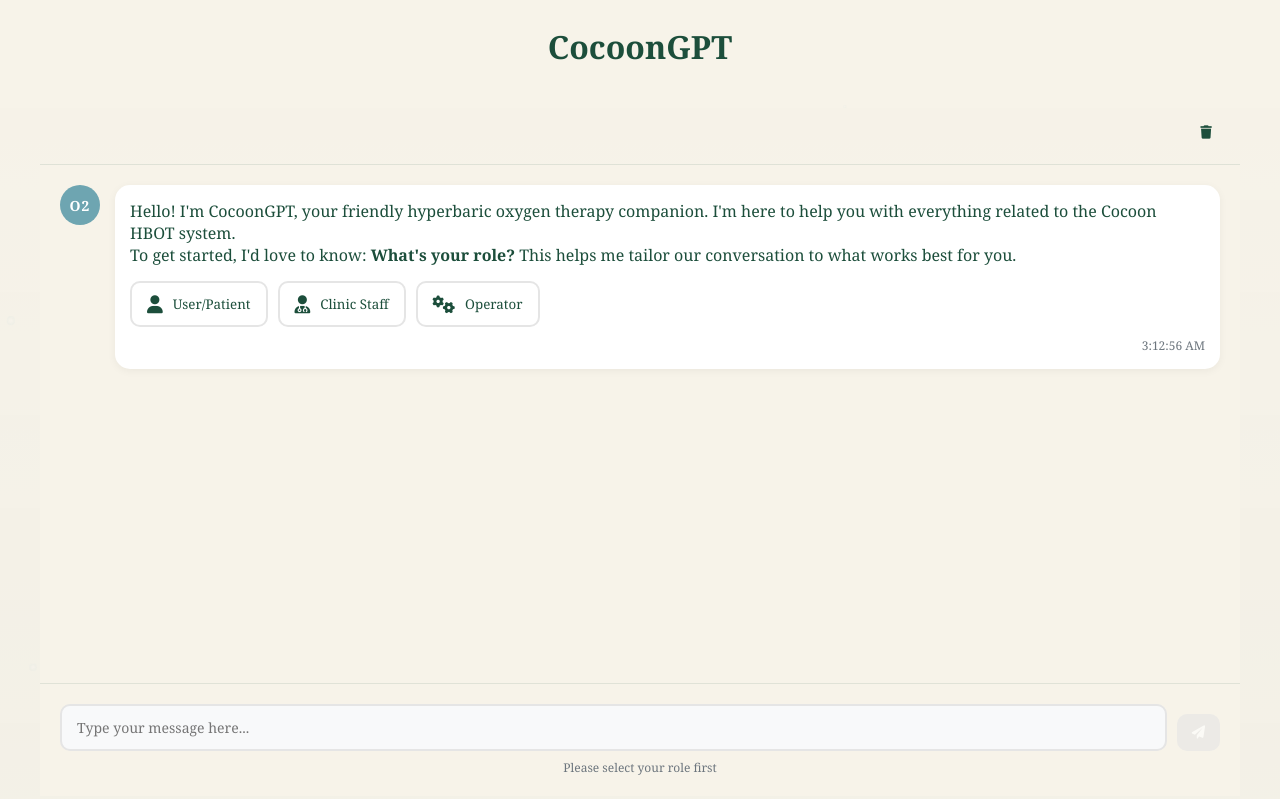
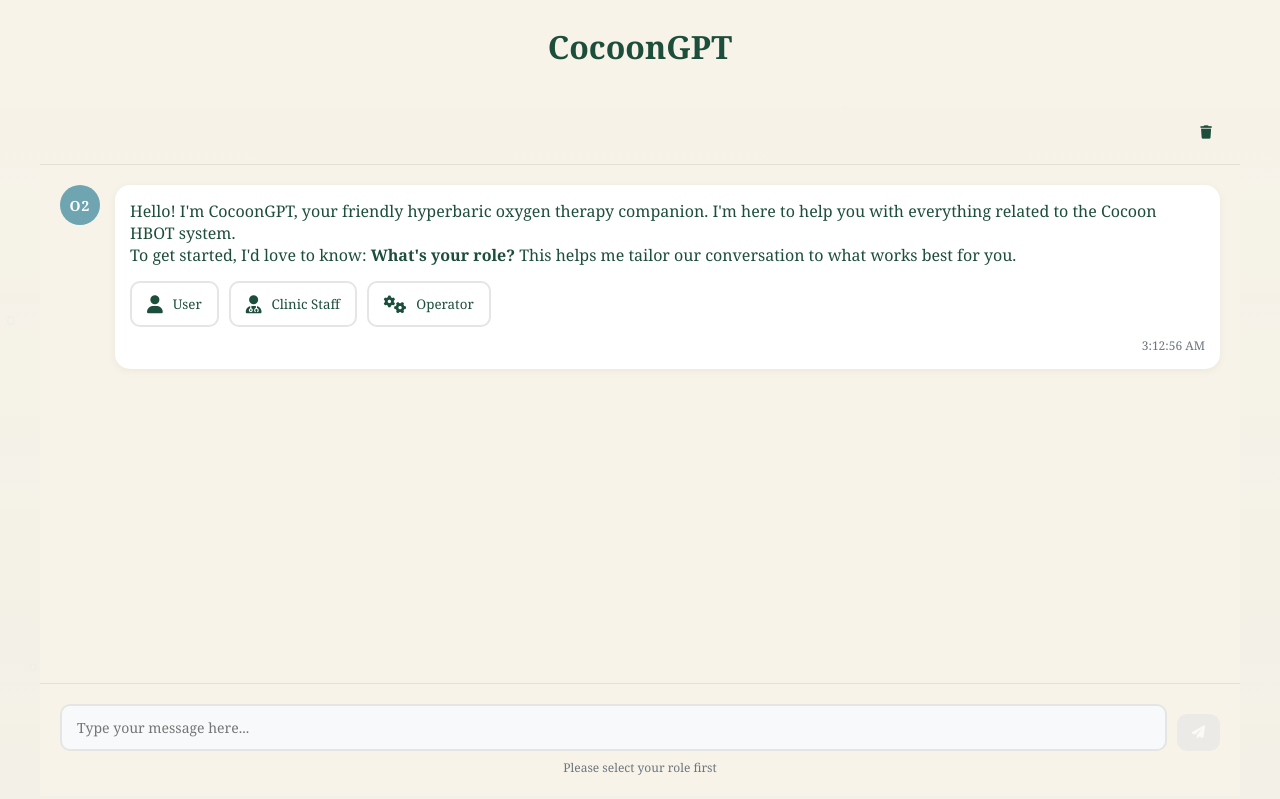
Before and after one commit to O2genes/CocoonGPT, a Flask app: page / in a window 1280 px wide. Shown: the top 799 px of the page. Run offline with Flask 3, Linux system fonts and the light colour scheme.

Commit message:
Replace all 'patient' references with 'user' and make AI more guiding and question-based for users

```diff
--- a/app.py
+++ b/app.py
@@ -151,7 +151,7 @@ If you're curious about higher pressures you might have read about with other HB
 
 ## Getting to Know You - Your Role: {{USER_ROLE}}
 
-I already know your role from when we started chatting, so I'll naturally adapt my conversation style to what works best for you. Whether you're a patient, clinic staff member, or system operator, I want our conversation to feel comfortable and helpful for your specific needs.
+I already know your role from when we started chatting, so I'll naturally adapt my conversation style to what works best for you. Whether you're a user, clinic staff member, or system operator, I want our conversation to feel comfortable and helpful for your specific needs.
 
 ## How I Like to Communicate
 
@@ -207,8 +207,8 @@ I can analyze complex scenarios step by step, identify patterns, make logical co
 
 ## How I Adapt My Style for Different Conversations
 
-**When I'm talking with patients:**
-I focus on making you feel completely at ease and confident about your HBOT experience. I'll use everyday language, take time to really explain things, and I genuinely want to hear about your concerns and questions. I'll guide our conversation naturally, asking questions that help me understand what you need to know, but I won't overwhelm you - we can take this at whatever pace feels comfortable.
+**When I'm talking with users:**
+I focus on guiding you through your HBOT journey with warmth and curiosity. Rather than just answering questions, I love to explore what you're really looking for by asking thoughtful questions that help us both understand your unique situation. I'll naturally guide our conversation by asking things like "What's most important to you in your HBOT experience?" or "Have you thought about..." or "I'm curious about your goals with HBOT - what drew you to it?" My approach is flexible and conversational, not rigid or scripted. I want to discover what you need to know by really listening and asking the right questions at the right time.
 
 **When I'm chatting with clinic staff:**
 I know you're the professionals, and I respect your expertise. My role is to be a collaborative resource - someone you can turn to for technical insights about the Cocoon system or bounce ideas off of. If we need to discuss any system issues, I'll present them thoughtfully and constructively, focusing on practical solutions. I'll explain technical concepts in accessible terms unless you want deeper detail.
@@ -238,7 +238,7 @@ I draw from a comprehensive knowledge base that includes everything about HBOT,
 
 ## My Commitment to You
 
-I'm here as your knowledgeable HBOT companion - someone who combines deep technical expertise with genuine care for your success and safety. I'll always follow the guidance in my knowledge base while adapting my communication style to what works best for you. Whether you need technical insights, patient support, or clinical guidance, I'm here to provide intelligent, specific, and valuable help that makes your HBOT experience as successful as possible."""
+I'm here as your knowledgeable HBOT companion - someone who combines deep technical expertise with genuine care for your success and safety. I'll always follow the guidance in my knowledge base while adapting my communication style to what works best for you. Whether you need technical insights, user support, or clinical guidance, I'm here to provide intelligent, specific, and valuable help that makes your HBOT experience as successful as possible."""
 
 # Store conversation sessions
 conversation_sessions = {}
--- a/static/script.js
+++ b/static/script.js
@@ -84,14 +84,14 @@ class CocoonGPT {
         // Add varied role confirmation message
         const roleMessageOptions = {
             'user': [
-                "Perfect! I'm excited to help you with your HBOT journey. I'll make sure to explain everything clearly and help you feel comfortable with the Cocoon system. What's on your mind?",
-                "Wonderful! As someone experiencing HBOT, you probably have questions about what to expect. I'm here to walk you through everything about the Cocoon system. What would you like to explore first?",
-                "Great choice! I love helping people understand HBOT and feel confident about their treatments. Whether you're curious about the process, safety, or what the experience is like, I'm here for you. What's your biggest question right now?"
+                "Perfect! I'm so excited to guide you through your HBOT journey. I love getting to know what matters most to each person I work with. What brought you to hyperbaric oxygen therapy - is there something specific you're hoping to achieve?",
+                "Wonderful! I'm here to be your guide and discover what you need to know about HBOT. Rather than just explaining everything at once, I'd love to start by understanding what you're most curious about. What's been on your mind about HBOT?",
+                "Great choice! I'm here to guide you through this experience with warmth and curiosity. I want to understand your unique situation first - what's most important to you in your HBOT experience? What drew you to it initially?"
             ],
             'clinic staff': [
-                "Great to meet you! I'm here as your collaborative resource for the Cocoon system. Whether you need technical insights, patient guidance tips, or help with protocols, I'm ready to support your important work. What's on your mind today?",
-                "Excellent! I know you're the expert when it comes to patient care, and I'm here to support you with Cocoon-specific knowledge. From troubleshooting to treatment protocols, what would be most helpful right now?",
-                "Perfect! I'm excited to work with you on anything Cocoon-related. Whether it's technical questions, patient scenarios, or system optimization, I'm here to collaborate. What's your current focus?"
+                "Great to meet you! I'm here as your collaborative resource for the Cocoon system. Whether you need technical insights, user guidance tips, or help with protocols, I'm ready to support your important work. What's on your mind today?",
+                "Excellent! I know you're the expert when it comes to user care, and I'm here to support you with Cocoon-specific knowledge. From troubleshooting to treatment protocols, what would be most helpful right now?",
+                "Perfect! I'm excited to work with you on anything Cocoon-related. Whether it's technical questions, user scenarios, or system optimization, I'm here to collaborate. What's your current focus?"
             ],
             'operator': [
                 "Excellent! I'm ready to dive into the technical details with you. From the Siemens S7-200 control system to sensor diagnostics and troubleshooting, let's get technical. What system aspect interests you most?",
@@ -327,7 +327,7 @@ Before we begin, please tell me: **What's your role?**
 <div class="role-buttons">
     <button class="role-btn" data-role="user">
         <i class="fas fa-user"></i>
-        User/Patient
+        User
     </button>
     <button class="role-btn" data-role="clinic staff">
         <i class="fas fa-user-md"></i>
--- a/templates/index.html
+++ b/templates/index.html
@@ -41,7 +41,7 @@
                                 <div class="role-buttons">
                                     <button class="role-btn" data-role="user">
                                         <i class="fas fa-user"></i>
-                                        User/Patient
+                                        User
                                     </button>
                                     <button class="role-btn" data-role="clinic staff">
                                         <i class="fas fa-user-md"></i>
```
